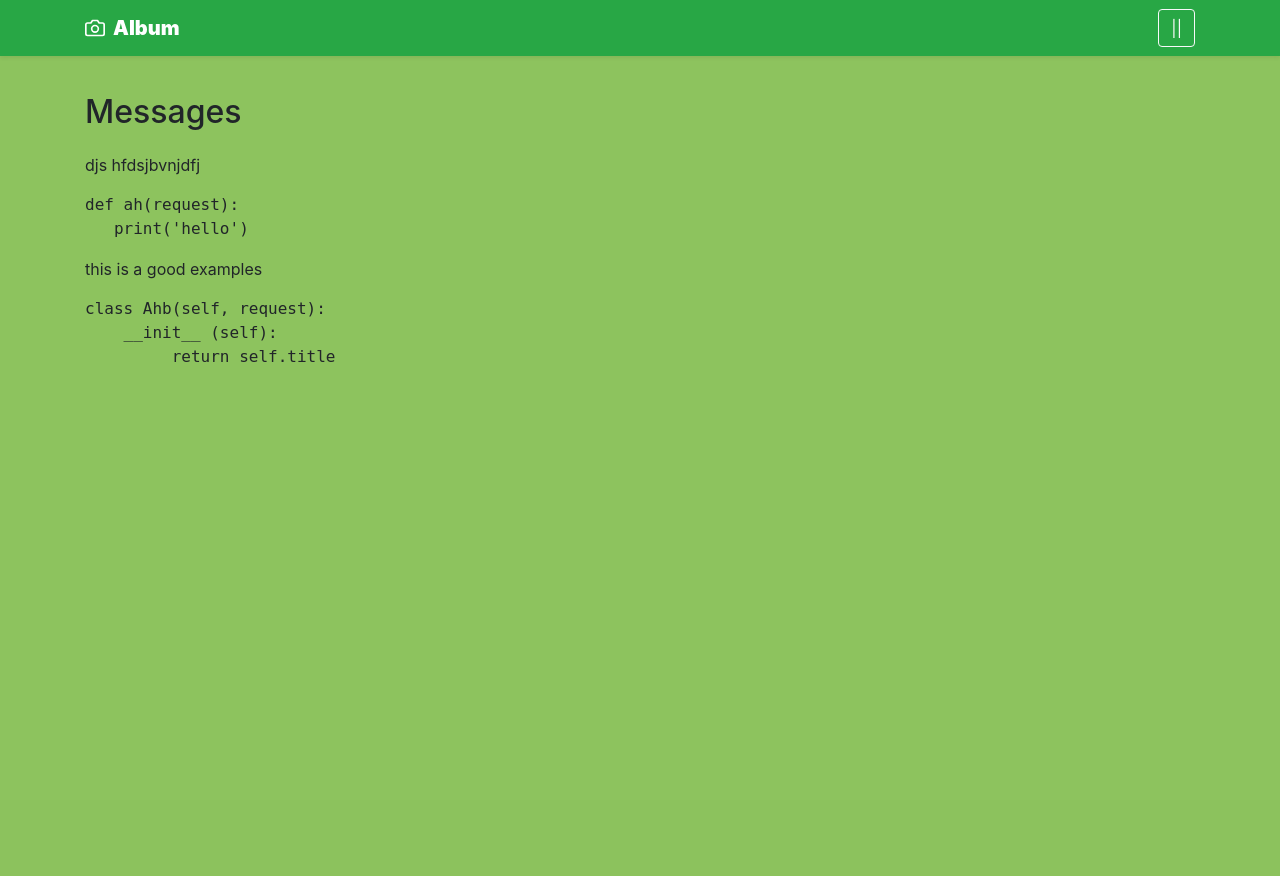
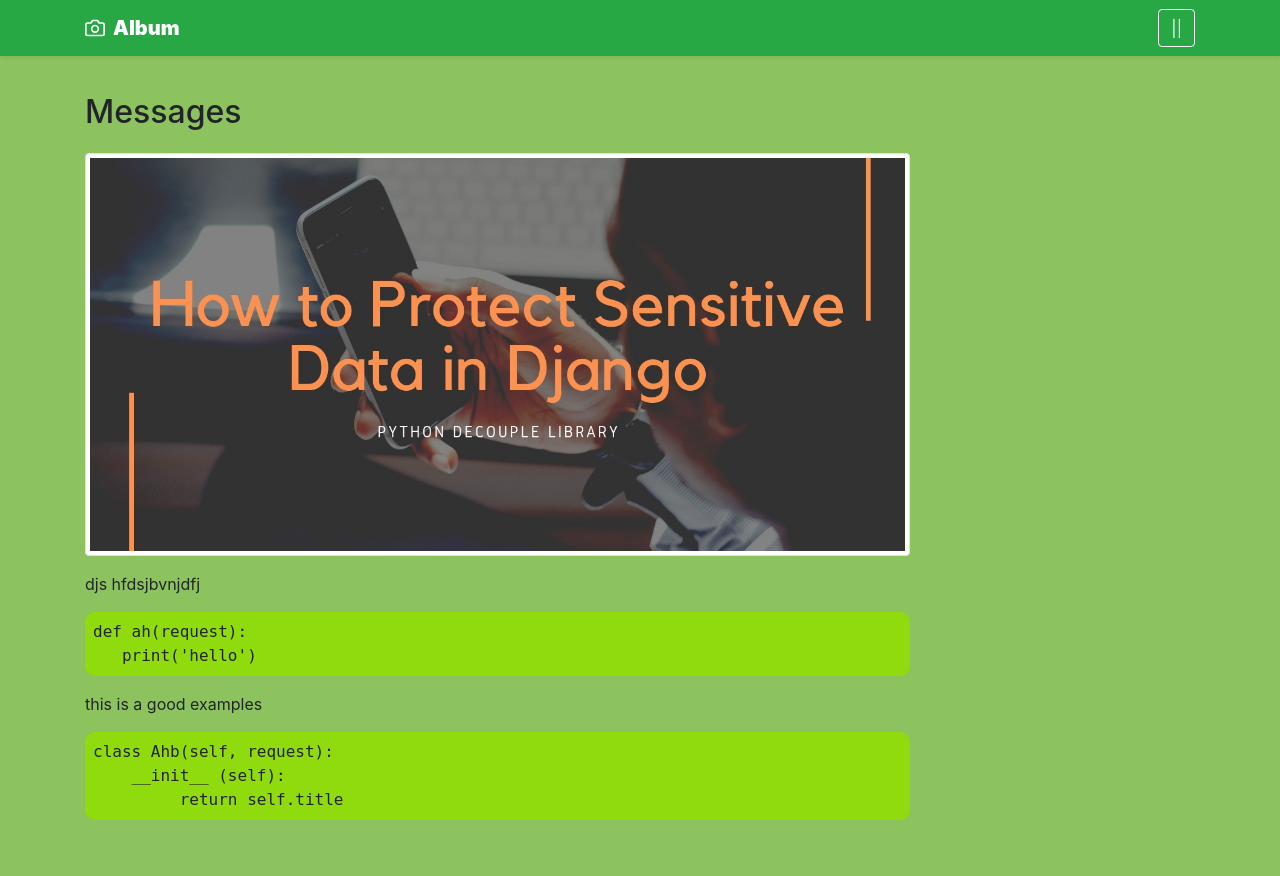
Before and after one commit to ahabMeirman/aboutmeGit, a Django app: a page that uses myblog/templates/myblog/post_detail.html in a window 1280 px wide. Before the commit the page ends 362 px from the top, so only its background shows below. Run offline with Django 3.2, Linux system fonts and the light colour scheme; data comes from the database, SQL or seed files in the repository; both versions use the stored data as it was after the commit; some libraries are stand-ins or nearby versions.

Commit message:
load img

```diff
--- a/myblog/templates/myblog/post_detail.html
+++ b/myblog/templates/myblog/post_detail.html
@@ -12,6 +12,7 @@
 		<div class="row">
 			<div class="col-md-9">
 				<p><h1>{{ blog.title }}</h1></p>
+				<img src="{{ blog.image.url }}" class="img-thumbnail">
 				<p>{{ blog.text|safe }}</p> {# фильтр safe убирает html теги, здесь мы используем плагин SKEditor #}
 			</div>
 			<div class="col-md-3">
--- a/static/css/blog_list.css
+++ b/static/css/blog_list.css
@@ -1,3 +1,15 @@
 body {
 	background-color: #8DC35E;
 }
+
+pre {
+	/* Толщина рамки в пикселах,тип границы (в данном случае сплошная линия) ицвет линии */
+	border-width: 1;
+	border-color: #90DB0D;
+	border-style: solid;
+	padding: 5px; /* Расстояние от текста до рамки */
+	background-color: #90DB0D;
+	border-radius: 10px;
+}
+
+c
```
Also changed, not shown: db.sqlite3, media/image/2019-11-17_223656.png (added), media/image/Key.jpg (added), static/image/blog_image/Key.jpg (added).
